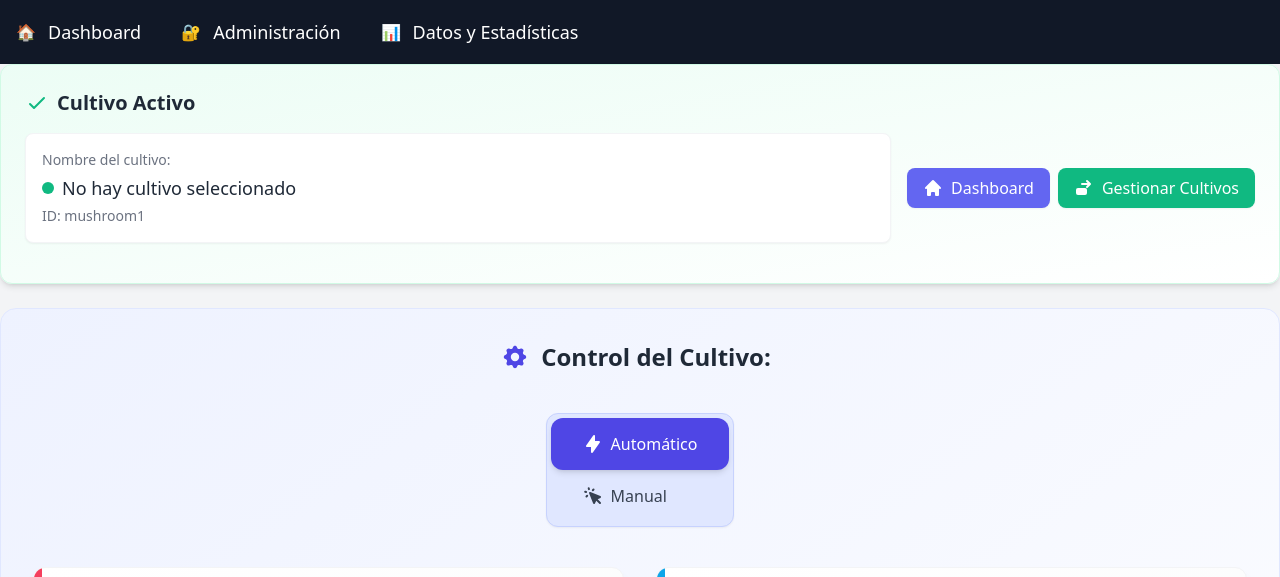
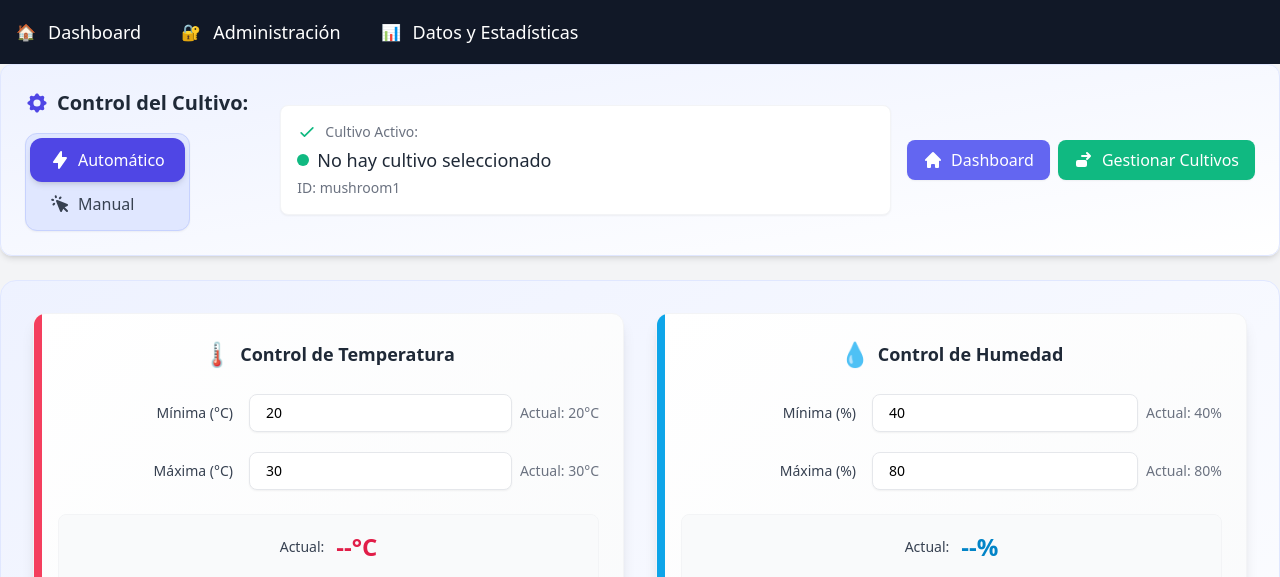
Before and after one commit to Danidiaz0799/mushroom-automation, an Angular app: page /administration/actuator-control in a window 1280 px wide. Shown: the top 577 px of the page. Built offline with nearby package versions, Linux system fonts and the light colour scheme; no server answers.

Commit message:
se cambia distribución de modulo de actuadores

```diff
--- a/src/app/features/administration/components/actuator-control/actuator-control.component.html
+++ b/src/app/features/administration/components/actuator-control/actuator-control.component.html
@@ -1,15 +1,46 @@
 <!-- Estado actual del cultivo seleccionado -->
-<div class="mb-6 bg-gradient-to-br from-emerald-50 to-white p-6 rounded-xl shadow-md border border-emerald-100">
-  <h3 class="text-xl font-semibold text-gray-800 mb-4 flex items-center">
-    <svg xmlns="http://www.w3.org/2000/svg" class="h-6 w-6 mr-2 text-emerald-500" fill="none" viewBox="0 0 24 24" stroke="currentColor">
+<div class="mb-6 bg-gradient-to-br from-indigo-50 to-white p-6 rounded-xl shadow-md border border-indigo-100">
+  <div class="flex flex-col lg:flex-row items-center justify-between gap-6">
+    <!-- Control del Cultivo y Selección de Modo (ahora a la izquierda) -->
+    <div class="flex flex-col items-center gap-4 lg:items-start order-2 lg:order-1">
+      <!-- Título -->
+      <h2 class="text-xl font-bold text-gray-800 flex items-center">
+        <svg xmlns="http://www.w3.org/2000/svg" class="h-6 w-6 mr-2 text-indigo-600" viewBox="0 0 20 20" fill="currentColor">
+          <path fill-rule="evenodd" d="M11.49 3.17c-.38-1.56-2.6-1.56-2.98 0a1.532 1.532 0 01-2.286.948c-1.372-.836-2.942.734-2.106 2.106.54.886.061 2.042-.947 2.287-1.561.379-1.561 2.6 0 2.978a1.532 1.532 0 01.947 2.287c-.836 1.372.734 2.942 2.106 2.106a1.532 1.532 0 012.287.947c.379 1.561 2.6 1.561 2.978 0a1.533 1.533 0 012.287-.947c1.372.836 2.942-.734 2.106-2.106a1.533 1.533 0 01.947-2.287c1.561-.379 1.561-2.6 0-2.978a1.532 1.532 0 01-.947-2.287c.836-1.372-.734-2.942-2.106-2.106a1.532 1.532 0 01-2.287-.947zM10 13a3 3 0 100-6 3 3 0 000 6z" clip-rule="evenodd" />
+        </svg>
+        Control del Cultivo: <span class="text-indigo-600 ml-2">{{ getCurrentClientName() }}</span>
+      </h2>
+
+      <!-- Selección de Modo -->
+      <div class="bg-indigo-100 p-1 rounded-xl shadow-sm border border-indigo-200">
+        <button (click)="setMode('automatico')"
+          [ngClass]="{'bg-indigo-600 text-white shadow-md': mode === 'automatico', 'bg-transparent text-gray-700 hover:bg-indigo-200': mode !== 'automatico'}"
+          class="px-5 py-2.5 rounded-xl font-medium transition-all duration-200 flex items-center">
+          <svg xmlns="http://www.w3.org/2000/svg" class="h-5 w-5 mr-2" viewBox="0 0 20 20" fill="currentColor">
+            <path fill-rule="evenodd" d="M11.3 1.046A1 1 0 0112 2v5h4a1 1 0 01.82 1.573l-7 10A1 1 0 018 18v-5H4a1 1 0 01-.82-1.573l7-10a1 1 0 011.12-.38z" clip-rule="evenodd" />
+          </svg>
+          Automático
+        </button>
+        <button (click)="setMode('manual')"
+          [ngClass]="{'bg-indigo-600 text-white shadow-md': mode === 'manual', 'bg-transparent text-gray-700 hover:bg-indigo-200': mode !== 'manual'}"
+          class="px-5 py-2.5 rounded-xl font-medium transition-all duration-200 flex items-center">
+          <svg xmlns="http://www.w3.org/2000/svg" class="h-5 w-5 mr-2" viewBox="0 0 20 20" fill="currentColor">
+            <path fill-rule="evenodd" d="M6.672 1.911a1 1 0 10-1.932.518l.259.966a1 1 0 001.932-.518l-.26-.966zM2.429 4.74a1 1 0 10-.517 1.932l.966.259a1 1 0 00.517-1.932l-.966-.26zm8.814-.569a1 1 0 00-1.415-1.414l-.707.707a1 1 0 101.415 1.415l.707-.708zm-7.071 7.072l.707-.707A1 1 0 003.465 9.12l-.708.707a1 1 0 001.415 1.415zm3.2-5.171a1 1 0 00-1.3 1.3l4 10a1 1 0 001.823.075l1.38-2.759 3.018 3.02a1 1 0 001.414-1.415l-3.019-3.02 2.76-1.379a1 1 0 00-.076-1.822l-10-4z" clip-rule="evenodd" />
+          </svg>
+          Manual
+        </button>
+      </div>
+    </div>
+
+    <!-- Info del cultivo (ahora a la derecha) -->
+    <div class="flex-1 flex flex-col sm:flex-row sm:items-center gap-4 order-1 lg:order-2">
+      <div class="flex-1 p-4 bg-white rounded-lg shadow-sm border border-gray-100">
+        <div class="flex items-center gap-2 mb-1">
+          <svg xmlns="http://www.w3.org/2000/svg" class="h-5 w-5 text-emerald-500" fill="none" viewBox="0 0 24 24" stroke="currentColor">
             <path stroke-linecap="round" stroke-linejoin="round" stroke-width="2" d="M5 13l4 4L19 7" />
           </svg>
-    Cultivo Activo
-  </h3>
-
-  <div class="flex flex-col sm:flex-row sm:items-center gap-4 mb-4">
-    <div class="flex-1 p-4 bg-white rounded-lg shadow-sm border border-gray-100">
-      <div class="text-sm text-gray-500 mb-1">Nombre del cultivo:</div>
+          <span class="text-sm font-medium text-gray-500">Cultivo Activo:</span>
+        </div>
         <div class="flex items-center">
           <div class="w-3 h-3 rounded-full bg-emerald-500 mr-2"></div>
           <span class="text-lg font-medium text-gray-800">{{ getCurrentClientName() || 'No hay cultivo seleccionado' }}</span>
@@ -17,7 +48,7 @@
         <div class="text-sm text-gray-500 mt-1">ID: {{ clientService.getCurrentClientId() }}</div>
       </div>
 
-    <div class="flex flex-wrap gap-2">
+      <div class="flex flex-wrap gap-2 sm:justify-end">
         <a [routerLink]="['/home']" class="inline-flex items-center justify-center px-4 py-2 bg-indigo-500 hover:bg-indigo-600 text-white rounded-lg shadow-sm transition-all duration-300">
           <svg xmlns="http://www.w3.org/2000/svg" class="h-5 w-5 mr-2" viewBox="0 0 20 20" fill="currentColor">
             <path d="M10.707 2.293a1 1 0 00-1.414 0l-7 7a1 1 0 001.414 1.414L4 10.414V17a1 1 0 001 1h2a1 1 0 001-1v-2a1 1 0 011-1h2a1 1 0 011 1v2a1 1 0 001 1h2a1 1 0 001-1v-6.586l.293.293a1 1 0 001.414-1.414l-7-7z" />
@@ -33,8 +64,9 @@
         </a>
       </div>
     </div>
+  </div>
 
-  <div *ngIf="!clientService.getCurrentClientId()" class="bg-amber-50 p-3 rounded-lg border border-amber-100">
+  <div *ngIf="!clientService.getCurrentClientId()" class="bg-amber-50 p-3 rounded-lg border border-amber-100 mt-4">
     <div class="flex items-center text-amber-700">
       <svg xmlns="http://www.w3.org/2000/svg" class="h-5 w-5 mr-2" viewBox="0 0 20 20" fill="currentColor">
         <path fill-rule="evenodd" d="M8.257 3.099c.765-1.36 2.722-1.36 3.486 0l5.58 9.92c.75 1.334-.213 2.98-1.742 2.98H4.42c-1.53 0-2.493-1.646-1.743-2.98l5.58-9.92zM11 13a1 1 0 11-2 0 1 1 0 012 0zm-1-8a1 1 0 00-1 1v3a1 1 0 002 0V6a1 1 0 00-1-1z" clip-rule="evenodd" />
@@ -45,36 +77,6 @@
 </div>
 
 <div *ngIf="clientService.getCurrentClientId()" class="control-panel p-8 bg-gradient-to-br from-indigo-50 to-white rounded-2xl shadow-xl border border-indigo-100">
-    <!-- Título -->
-    <h2 class="text-2xl font-bold text-gray-800 mb-10 flex items-center justify-center">
-      <svg xmlns="http://www.w3.org/2000/svg" class="h-7 w-7 mr-3 text-indigo-600" viewBox="0 0 20 20" fill="currentColor">
-        <path fill-rule="evenodd" d="M11.49 3.17c-.38-1.56-2.6-1.56-2.98 0a1.532 1.532 0 01-2.286.948c-1.372-.836-2.942.734-2.106 2.106.54.886.061 2.042-.947 2.287-1.561.379-1.561 2.6 0 2.978a1.532 1.532 0 01.947 2.287c-.836 1.372.734 2.942 2.106 2.106a1.532 1.532 0 012.287.947c.379 1.561 2.6 1.561 2.978 0a1.533 1.533 0 012.287-.947c1.372.836 2.942-.734 2.106-2.106a1.533 1.533 0 01.947-2.287c1.561-.379 1.561-2.6 0-2.978a1.532 1.532 0 01-.947-2.287c.836-1.372-.734-2.942-2.106-2.106a1.532 1.532 0 01-2.287-.947zM10 13a3 3 0 100-6 3 3 0 000 6z" clip-rule="evenodd" />
-      </svg>
-      Control del Cultivo: <span class="text-indigo-600 ml-2">{{ getCurrentClientName() }}</span>
-    </h2>
-
-    <!-- Selección de Modo -->
-    <div class="flex justify-center mb-10">
-      <div class="bg-indigo-100 p-1 rounded-xl shadow-sm border border-indigo-200">
-        <button (click)="setMode('automatico')"
-          [ngClass]="{'bg-indigo-600 text-white shadow-md': mode === 'automatico', 'bg-transparent text-gray-700 hover:bg-indigo-200': mode !== 'automatico'}"
-          class="px-8 py-3.5 rounded-xl font-medium transition-all duration-200 flex items-center">
-          <svg xmlns="http://www.w3.org/2000/svg" class="h-5 w-5 mr-2" viewBox="0 0 20 20" fill="currentColor">
-            <path fill-rule="evenodd" d="M11.3 1.046A1 1 0 0112 2v5h4a1 1 0 01.82 1.573l-7 10A1 1 0 018 18v-5H4a1 1 0 01-.82-1.573l7-10a1 1 0 011.12-.38z" clip-rule="evenodd" />
-          </svg>
-          Automático
-        </button>
-        <button (click)="setMode('manual')"
-          [ngClass]="{'bg-indigo-600 text-white shadow-md': mode === 'manual', 'bg-transparent text-gray-700 hover:bg-indigo-200': mode !== 'manual'}"
-          class="px-8 py-3.5 rounded-xl font-medium transition-all duration-200 flex items-center">
-          <svg xmlns="http://www.w3.org/2000/svg" class="h-5 w-5 mr-2" viewBox="0 0 20 20" fill="currentColor">
-            <path fill-rule="evenodd" d="M6.672 1.911a1 1 0 10-1.932.518l.259.966a1 1 0 001.932-.518l-.26-.966zM2.429 4.74a1 1 0 10-.517 1.932l.966.259a1 1 0 00.517-1.932l-.966-.26zm8.814-.569a1 1 0 00-1.415-1.414l-.707.707a1 1 0 101.415 1.415l.707-.708zm-7.071 7.072l.707-.707A1 1 0 003.465 9.12l-.708.707a1 1 0 001.415 1.415zm3.2-5.171a1 1 0 00-1.3 1.3l4 10a1 1 0 001.823.075l1.38-2.759 3.018 3.02a1 1 0 001.414-1.415l-3.019-3.02 2.76-1.379a1 1 0 00-.076-1.822l-10-4z" clip-rule="evenodd" />
-          </svg>
-          Manual
-        </button>
-      </div>
-    </div>
-
     <!-- Controles Automáticos -->
     <div *ngIf="mode === 'automatico'" class="space-y-8">
       <!-- Control de Temperatura y Humedad -->
```
Lines whose indentation alone changed are shown as unchanged.
